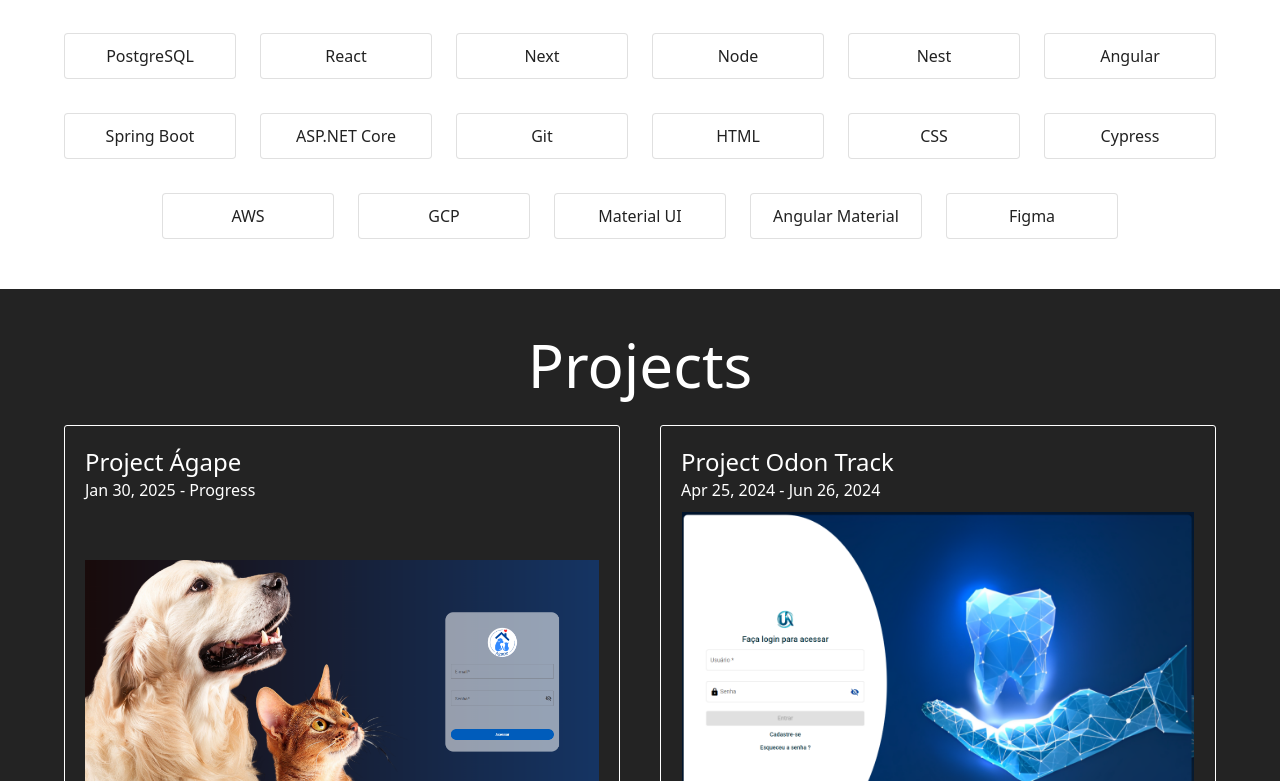
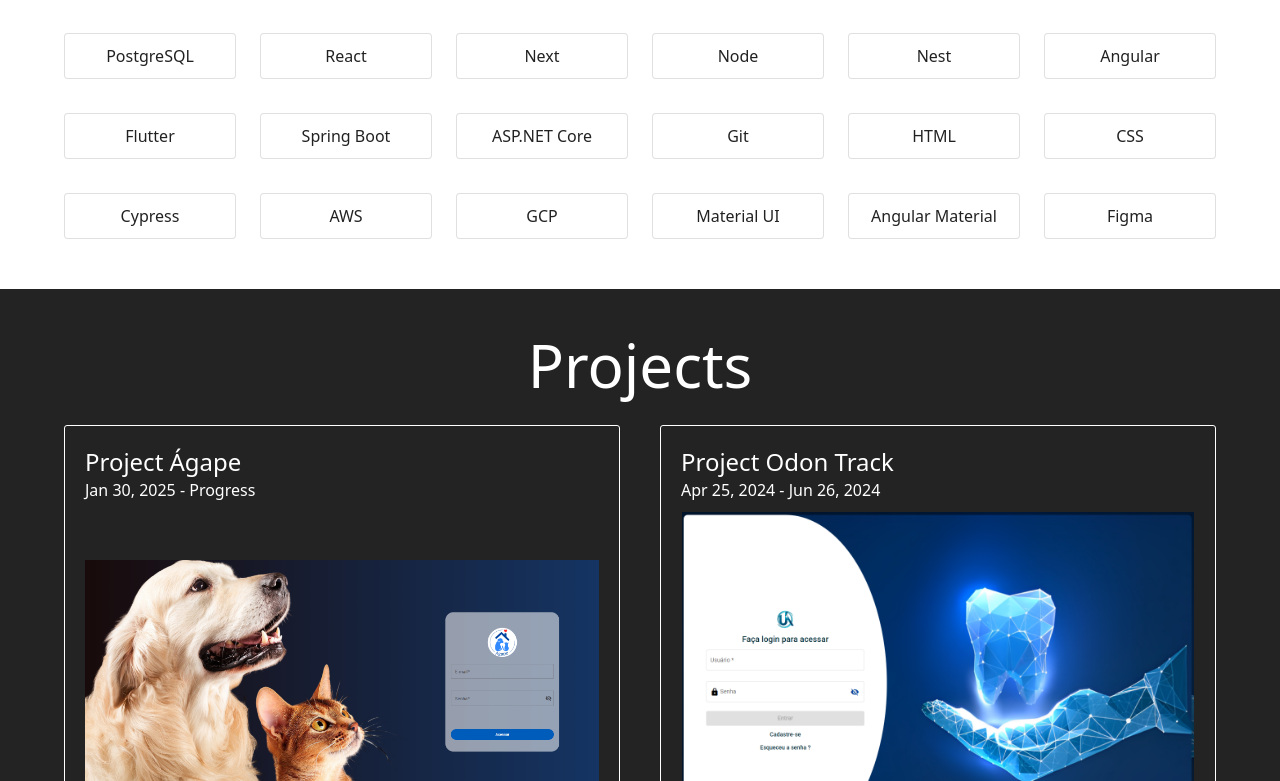
Before and after one commit to Felipe-Araujo-duck/my-portifolio, a React (Vite) app: page / in a window 1280 px wide. Shown: the part 1399-2180 px from the top of the page. Built offline with nearby package versions, Linux system fonts and the light colour scheme; a web font is replaced by a local one.

Commit message:
feat: images deploy and about me

```diff
--- a/src/pages/Home/sections/About/About.tsx
+++ b/src/pages/Home/sections/About/About.tsx
@@ -16,7 +16,7 @@ const About: React.FC = () => {
   }));
 
   const skillsSet = [
-      "Javascript", "Typescript", "C#", "Java", "MySQL","SQLServer", "PostgreSQL", "React", "Next", "Node", "Nest", "Angular", "Spring Boot", "ASP.NET Core", "Git", "HTML", "CSS", "Cypress", "AWS", "GCP", "Material UI", "Angular Material", "Figma"
+      "Javascript", "Typescript", "C#", "Java", "MySQL","SQLServer", "PostgreSQL", "React", "Next", "Node", "Nest", "Angular", "Flutter", "Spring Boot", "ASP.NET Core", "Git", "HTML", "CSS", "Cypress", "AWS", "GCP", "Material UI", "Angular Material", "Figma"
   ]
 
   return (
--- a/src/pages/Home/sections/Projects/Projects.tsx
+++ b/src/pages/Home/sections/Projects/Projects.tsx
@@ -2,6 +2,9 @@ import { Box, Container, Grid, Typography, styled } from "@mui/material";
 import AnimationComponent from "../../../../components/AnimatonComponent/AnimationComponent";
 import ProjectCard, { ProjectCardProps } from "../../../../components/ProjectCard/ProjectCard";
 import Agape from "../../../../assets/images/agape.png";
+import Odontrack from "../../../../assets/images/odon-track.png";
+import Mario from "../../../../assets/images/mario.png";
+import Calculadora from "../../../../assets/images/calculadora-saudavel.png";
 
 const Projects: React.FC = () => {
 
@@ -23,7 +26,7 @@ const Projects: React.FC = () => {
         {
             title: "Project Odon Track",
             subtitle: "Apr 25, 2024 -  Jun 26, 2024",
-            srcImg: "/src/assets/images/odon-track.png",
+            srcImg: Odontrack,
             description: "O Odontrack é um sistema desenvolvido com o objetivo de auxiliar profissionais da área odontológica no gerenciamento de seus atendimentos e prontuários. A plataforma permite o cadastro e acompanhamento de pacientes, controle de agendamentos, registros clínicos e geração de relatórios. Com uma interface moderna desenvolvida em Angular e um backend robusto em ASP.NET Core, o sistema garante uma experiência eficiente e segura. Os dados são armazenados em um banco MySQL, garantindo integridade e organização, e todo o controle de versionamento é feito com Git. O Odontrack é a solução ideal para dentistas que buscam otimizar sua rotina e oferecer um atendimento de qualidade aos seus pacientes. (Este projeto foi desenvolvido em equipe e é armazenado em um repositório privado)",
             technologies: "Technologies: Angular, ASP.NET Core, MySQL, Git",
             websiteURL: "https://www.linkedin.com/posts/felipe-araujo-62b384231_hackathon-inovaaexaeto-tecnologia-activity-7228582601014317057-EXUd?utm_source=share&utm_medium=member_desktop&rcm=ACoAADnl2oMBZ6vikIHeM_idWpDjaleKVxhps6A",
@@ -32,7 +35,7 @@ const Projects: React.FC = () => {
         {
             title: "Project Mario Jump",
             subtitle: "Jun 30, 2023 - Jul 1, 2023",
-            srcImg: "/src/assets/images/mario.png",
+            srcImg: Mario,
             description: "Mini game do Mario, inspirado no clássico jogo do dinossauro da Google. Uma experiência simples, divertida e responsiva, onde o personagem corre e desvia de obstáculos.",
             technologies: "Technologies: TypeScript, HTML, CSS",
             websiteURL: "https://felipe-araujo-duck.github.io/mario/",
@@ -41,7 +44,7 @@ const Projects: React.FC = () => {
         {
             title: "Project Calculadora Saudável",
             subtitle: "Mar 26, 2025",
-            srcImg: "/src/assets/images/calculadora-saudavel.png",
+            srcImg: Calculadora,
             description: "Aplicativo desenvolvido em Flutter que calcula o IMC (Índice de Massa Corporal) e o IG (Índice de Gordura) com base na altura, peso, idade e sexo do usuário. Simples, funcional e com interface intuitiva. ",
             technologies: "Technologies: Flutter, Dart",
             websiteURL: "https://github.com/Felipe-Araujo-duck/Calculadora-da-saude",
```
